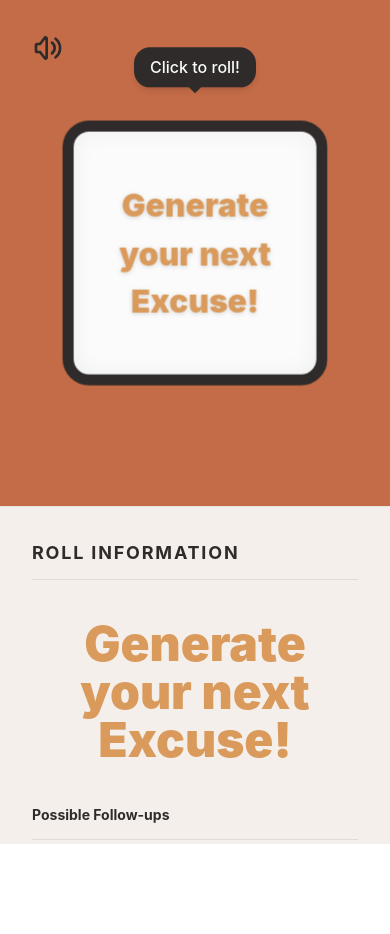
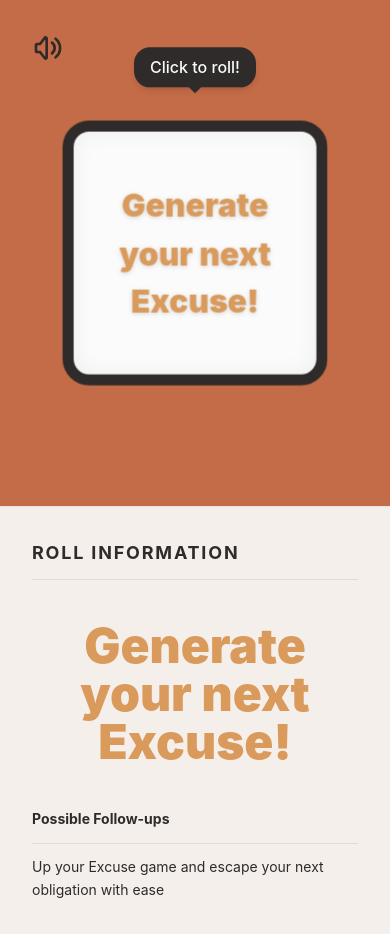
Before and after one commit to bryanhce/excuse-die, a React (Vite) app: page / in a window 390 px wide. Before the commit the page ends 844 px from the top, so only its background shows below. Built offline with nearby package versions, Linux system fonts and the light colour scheme; no server answers.

Commit message:
add full screen scrolling

```diff
--- a/src/App.tsx
+++ b/src/App.tsx
@@ -5,14 +5,14 @@ import { DiceProvider } from "./context/DiceContext";
 export default function App() {
     return (
         <DiceProvider>
-            <div className="flex flex-col md:flex-row h-screen w-screen overflow-hidden font-sans">
+            <div className="flex flex-col md:flex-row min-h-screen w-screen font-sans">
                 {/* 70% Left Panel */}
-                <div className="w-full h-[60%] md:w-[70%] md:h-full">
+                <div className="w-full h-[60vh] md:w-[70%] md:h-screen">
                     <DiceArena />
                 </div>
 
                 {/* 30% Right Panel */}
-                <div className="w-full h-[40%] md:w-[30%] md:h-full">
+                <div className="w-full md:w-[30%]">
                     <InfoPanel />
                 </div>
             </div>
```
